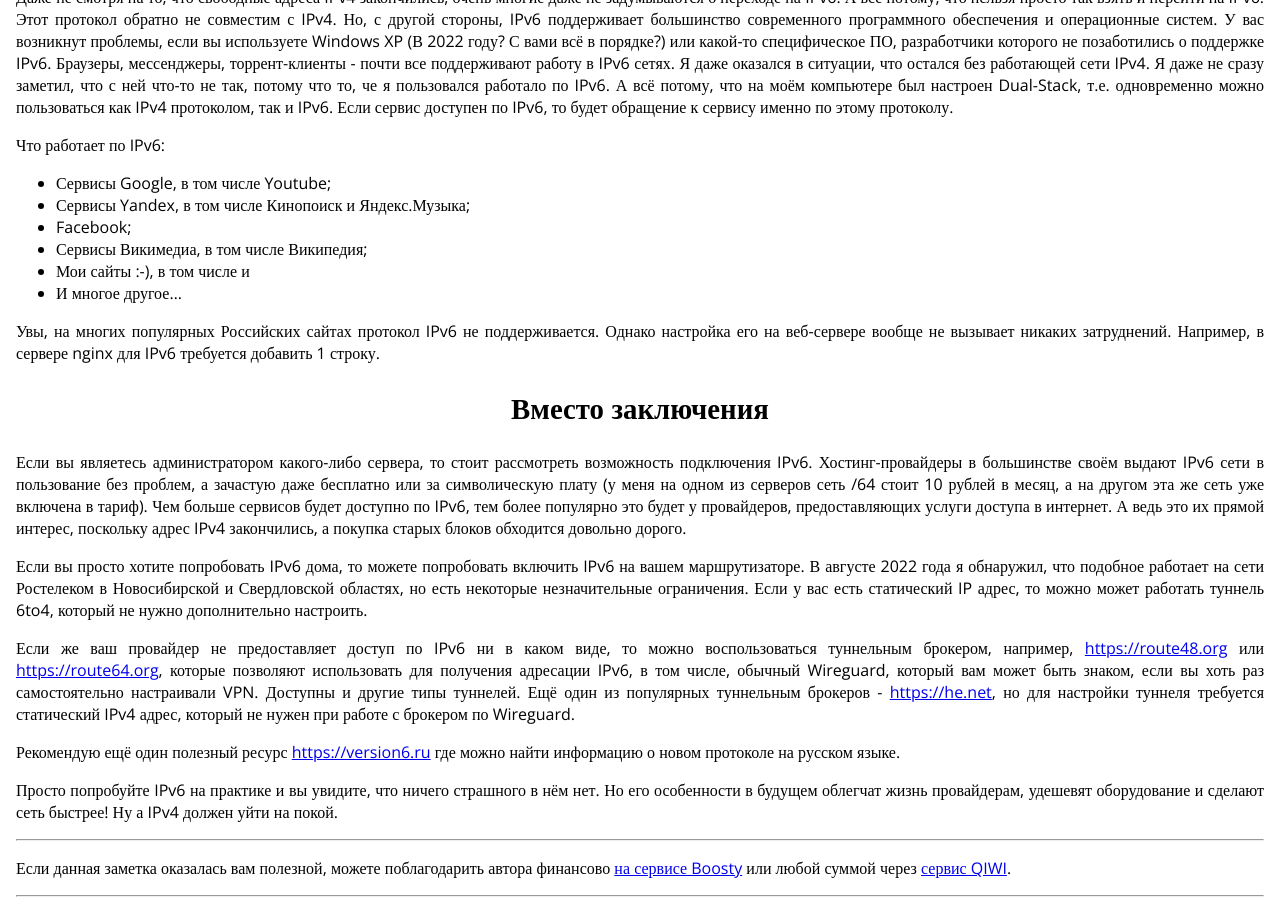
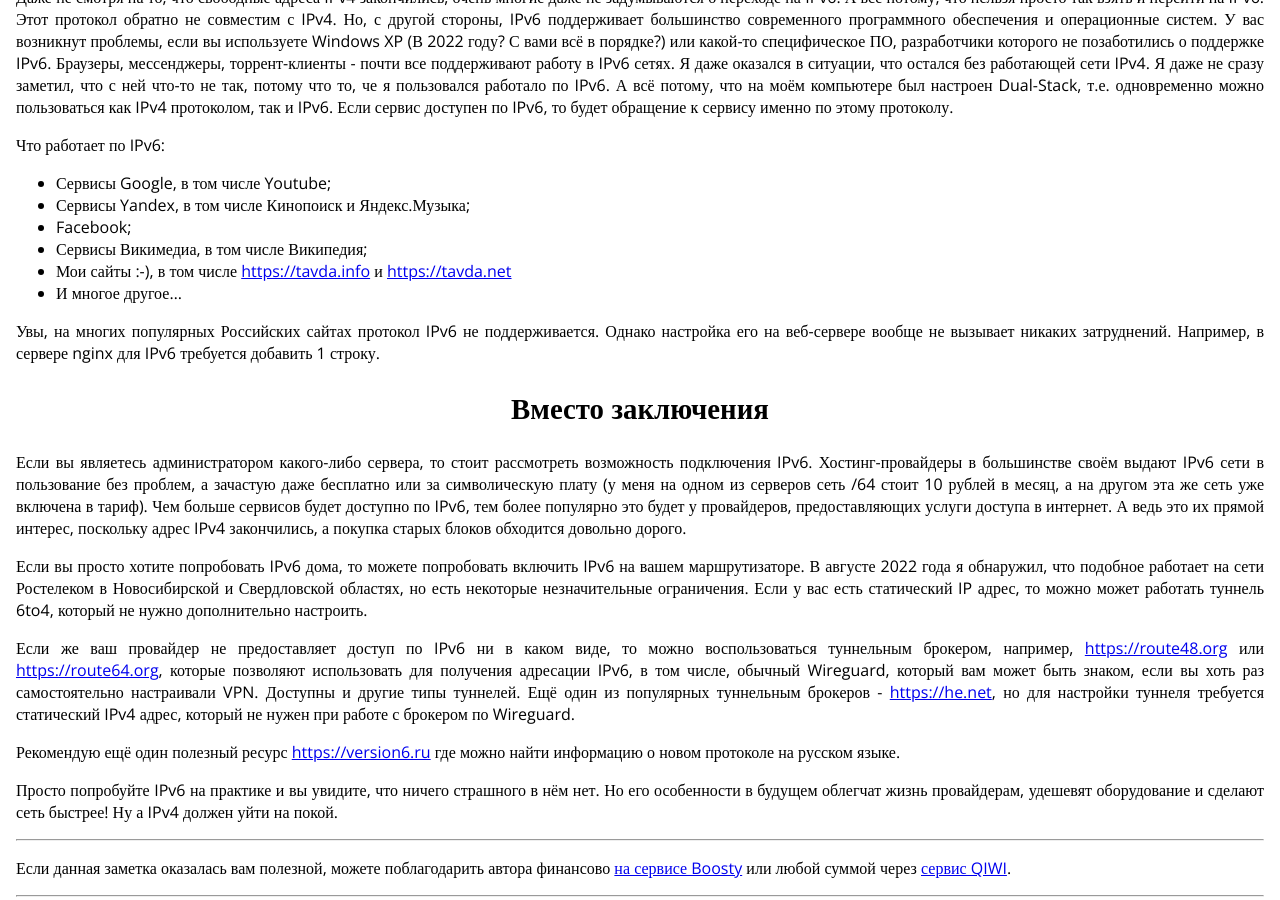
Before and after one commit to fsa/site, a Jekyll site: the page built from _posts/2022-08-29-ipv6.md, in a window 1280 px wide and 900 px high, scrolled down 1682 px. Built offline with Jekyll 4.4.1, drawn with Linux system fonts in a browser that asks for light colours; comment, search, counter and statistics services are not loaded; some of the changed lines change nothing that is shown.

Commit message:
Исправлены ссылки на мои сайты в заметке про IPv6

```diff
--- a/_posts/2022-08-29-ipv6.md
+++ b/_posts/2022-08-29-ipv6.md
@@ -51,7 +51,7 @@
 * Сервисы Yandex, в том числе Кинопоиск и Яндекс.Музыка;
 * Facebook;
 * Сервисы Викимедиа, в том числе Википедия;
-* Мои сайты :-), в том числе <tavda.info> и <tavda.net>
+* Мои сайты :-), в том числе <https://tavda.info> и <https://tavda.net>
 * И многое другое...
 
 Увы, на многих популярных Российских сайтах протокол IPv6 не поддерживается. Однако настройка его на веб-сервере вообще не вызывает никаких затруднений. Например, в сервере nginx для IPv6 требуется добавить 1 строку.
```
